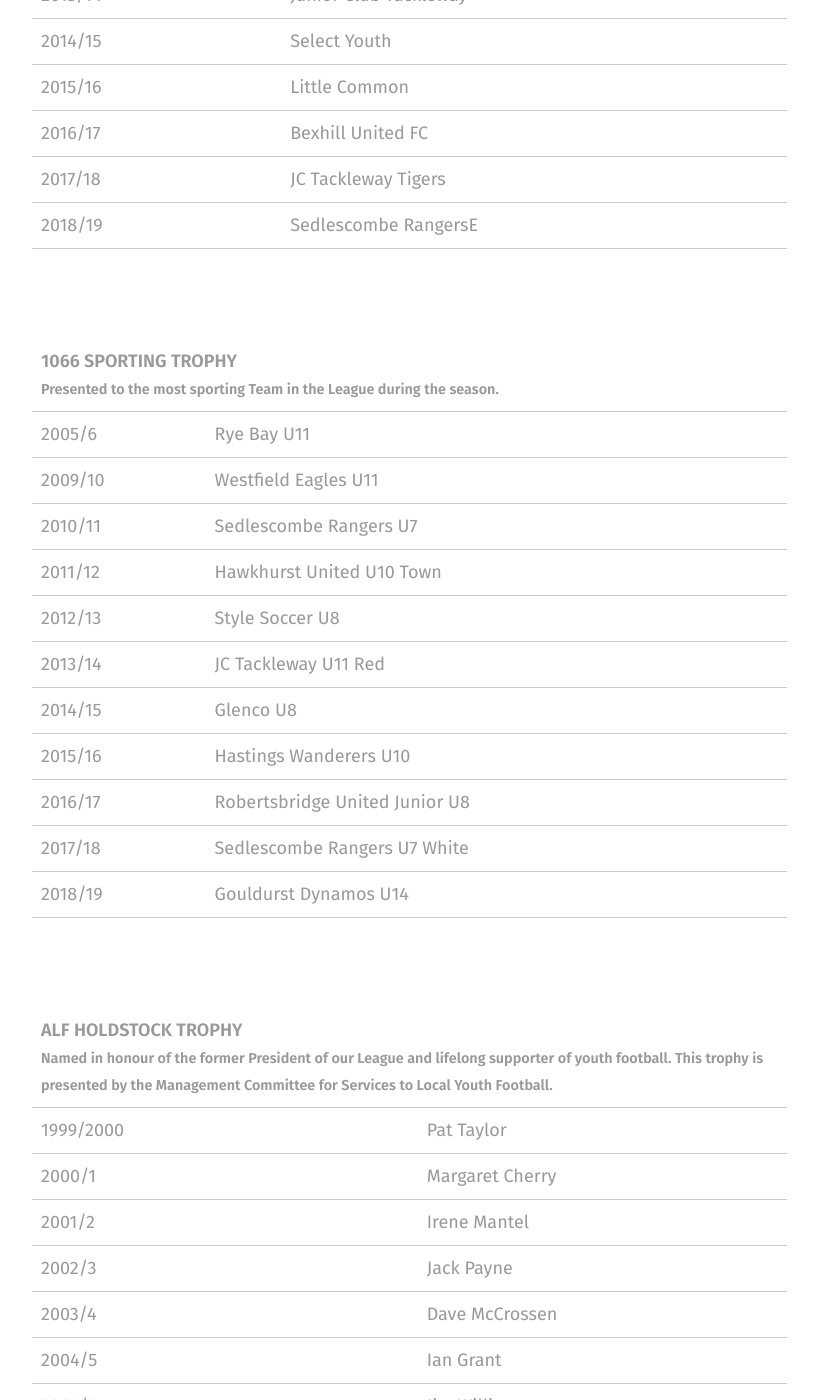
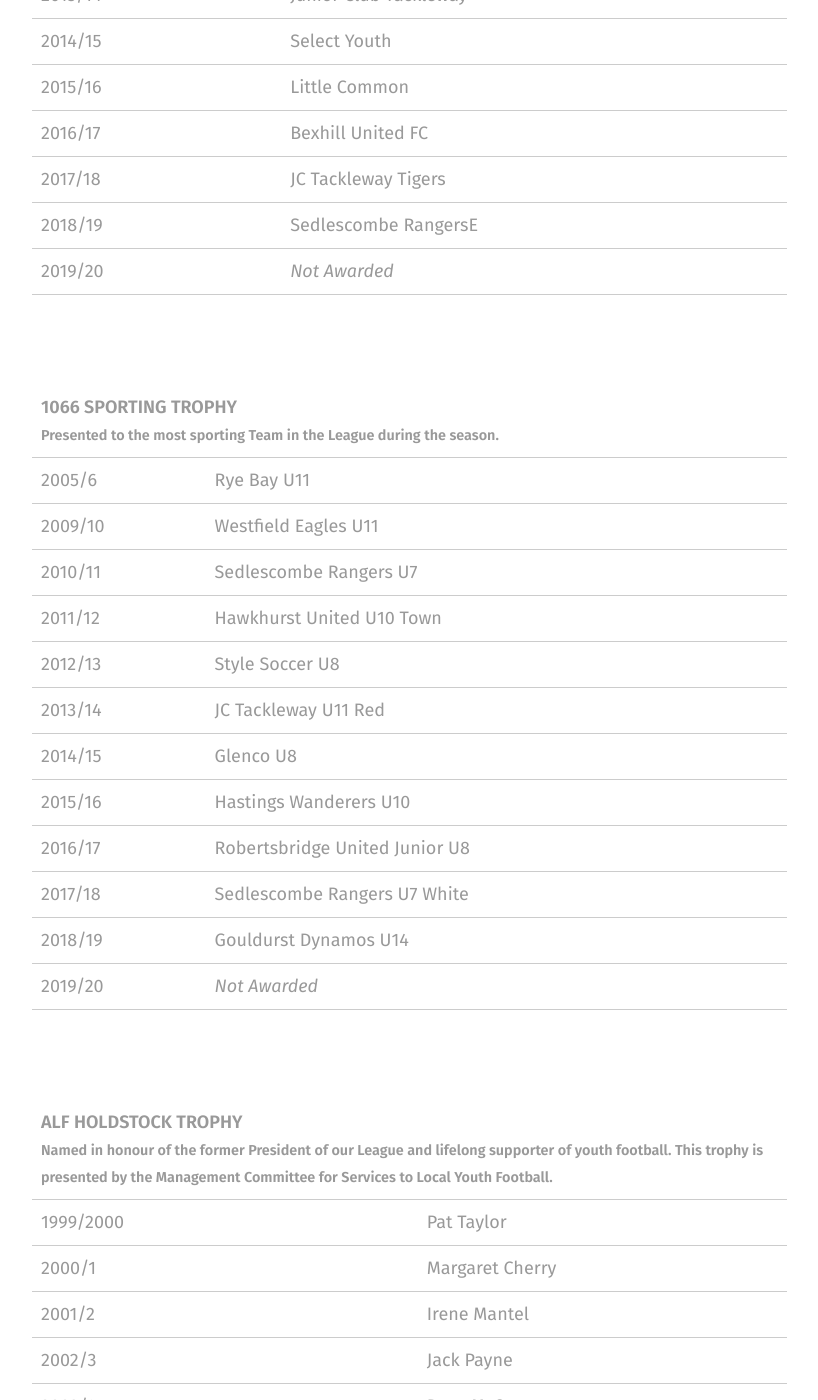
Before and after one commit to rotherleague/Rother, a Jekyll site: the page built from winners.md, in a window 1280 px wide and 1400 px high, scrolled down 25914 px. Shown: the whole window, without its empty margins (48-866 px from the left). Built offline with Jekyll 4.4.1, drawn with Linux system fonts in a browser that asks for light colours; nearby versions of some CDN libraries.

Commit message:
Update other.html

```diff
--- a/_includes/winners/other.html
+++ b/_includes/winners/other.html
@@ -102,6 +102,10 @@ PAT BLIGH AWARD
     <td>2018/19 </td>
     <td>Sedlescombe RangersE</td>
   </tr>
+  <tr>
+    <td>2019/20 </td>
+    <td><i>Not Awarded</i ></td>
+  </tr>
 </table>
 <!--
 **********************
@@ -158,7 +162,10 @@ PAT BLIGH AWARD
     <td>2018/19 </td>
     <td>Gouldurst Dynamos U14 </td>
   </tr>
-
+  <tr>
+    <td>2019/20 </td>
+    <td><i>Not Awarded</i ></td>
+  </tr>
 
 </table>
 
```
